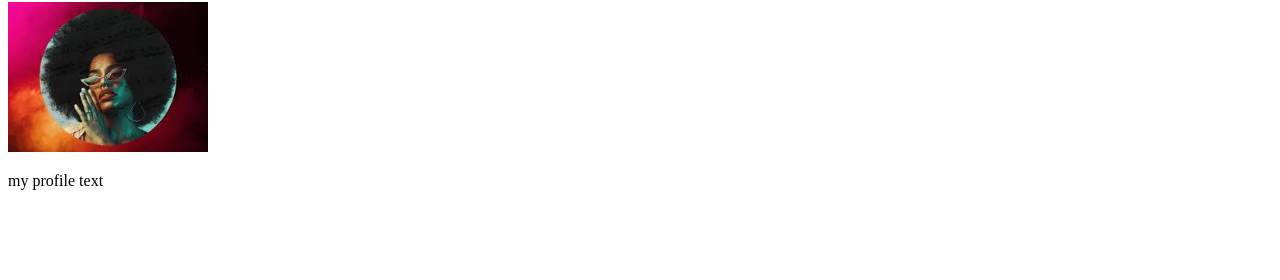
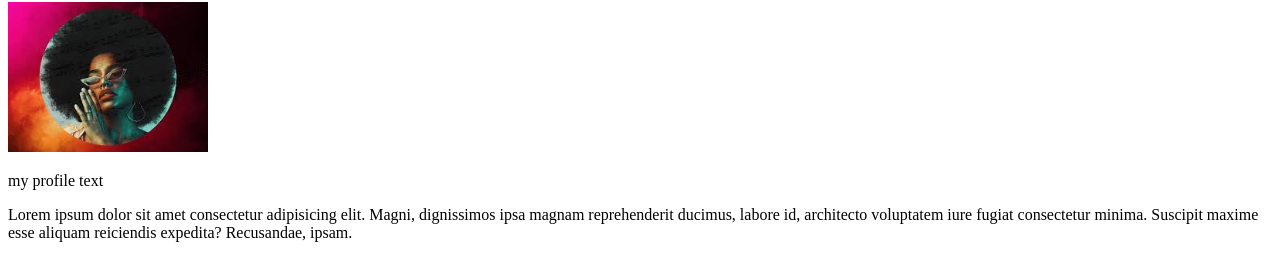
Before and after one commit to sanjai6071/web-creaction, a plain HTML site: page index.html in a window 1280 px wide. Shown: the part 136-416 px from the top of the page. Drawn offline with Linux system fonts and the light colour scheme.

Commit message:
added paragraph

```diff
--- a/index.html
+++ b/index.html
@@ -10,5 +10,6 @@
     <h1>New Name</h1>
     <img width="200px" src="profile.jfif" alt="">
     <p>my profile text</p>
+    <p>Lorem ipsum dolor sit amet consectetur adipisicing elit. Magni, dignissimos ipsa magnam reprehenderit ducimus, labore id, architecto voluptatem iure fugiat consectetur minima. Suscipit maxime esse aliquam reiciendis expedita? Recusandae, ipsam.</p>
 </body>
 </html>
```
